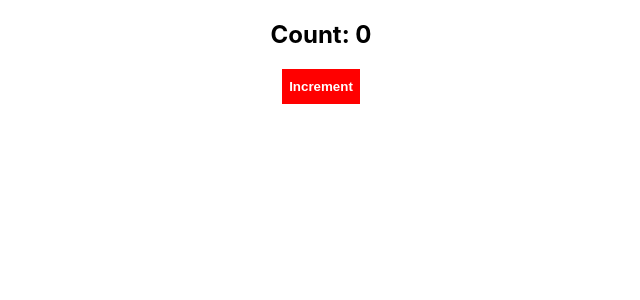
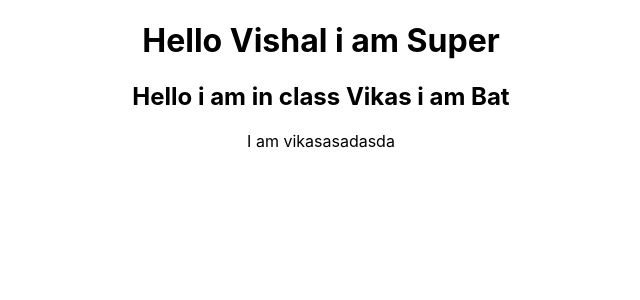
Before and after one commit to vikasvisking/react-app, a React (Create React App) app: page / in a window 1280 px wide. Shown: the top 300 px of the page, without its empty margins (319-959 px from the left). Built offline with nearby package versions, Linux system fonts and the light colour scheme.

Commit message:
destruction of props and states

```diff
--- a/src/App.js
+++ b/src/App.js
@@ -1,21 +1,28 @@
 import React from 'react';
-import logo from './logo.svg';
-// import { Greet } from './components/Greet'
-// import { Welcome } from './components/Welcome'
+// import logo from './logo.svg';
+import { Greet } from './components/Greet'
+import { Welcome } from './components/Welcome'
 // import Message from './components/Message';
-import Counter from './components/Counter';
+// import Counter from './components/Counter';
 import './App.css';
 
 class App extends React.Component {
 	render(){
 		return (
 		    <div className="App">
-				<Counter inc='5'/>
+				{/* <Counter inc='5'/> */}
 				{/* <Message /> */}
-		      {/* <Greet name="Vikas" man="Bat"> I am Vikas </Greet>
+		      {/* {/* <Greet name="Vikas" man="Bat"> I am Vikas </Greet> */}
+
+			  {/* Destruction of props  */}
 		      <Greet name="Vishal" man="Super"> I am Vishal </Greet>
-		      <Greet name="Arsh" man="Raju"> I am Arsh </Greet>
-		      <Welcome name="Vikas" man="Bat">I am vikasasadasda</Welcome> */}
+
+			   {/* Destruction of state  */}
+			   <Welcome name="Vikas" man="Bat">I am vikasasadasda</Welcome>
+
+
+		      {/* <Greet name="Arsh" man="Raju"> I am Arsh </Greet> */}
+
 		    </div>
   		);
 	}
--- a/src/components/Greet.js
+++ b/src/components/Greet.js
@@ -1,11 +1,27 @@
 import React from 'react'
 
-export const Greet = props => {
-	console.log(props);
+// Destructing of Props
+
+// Methord 1
+// export const Greet = ({name ,man}) => {
+// 	return (
+// 			<div>
+// 				<h1> Hello {name} i am {man} </h1>
+// 				{/* {props.children} */}
+// 			</div>
+// 		);
+// }
+
+
+
+// Mehtord 2
+export const Greet = (props) => {
+
+	const { name,man} = props
 	return (
 			<div>
-				<h1> Hello {props.name} i am {props.man} </h1>
-				{props.children}
+				<h1> Hello {name} i am {man} </h1>
+				{/* {props.children} */}
 			</div>
 		);
 }
--- a/src/components/Welcome.js
+++ b/src/components/Welcome.js
@@ -2,10 +2,12 @@ import React from 'react'
 
 export class Welcome extends React.Component{
 	render() {
+		const { name, man } = this.props
+		// const { state1, state2} = this.state
 		return (
 
 			<div>
-			<h2> Hello i am in class {this.props.name} i am {this.props.man} </h2>
+			<h2> Hello i am in class {name} i am {man} </h2>
 			{this.props.children}
 			</div>
 
```
